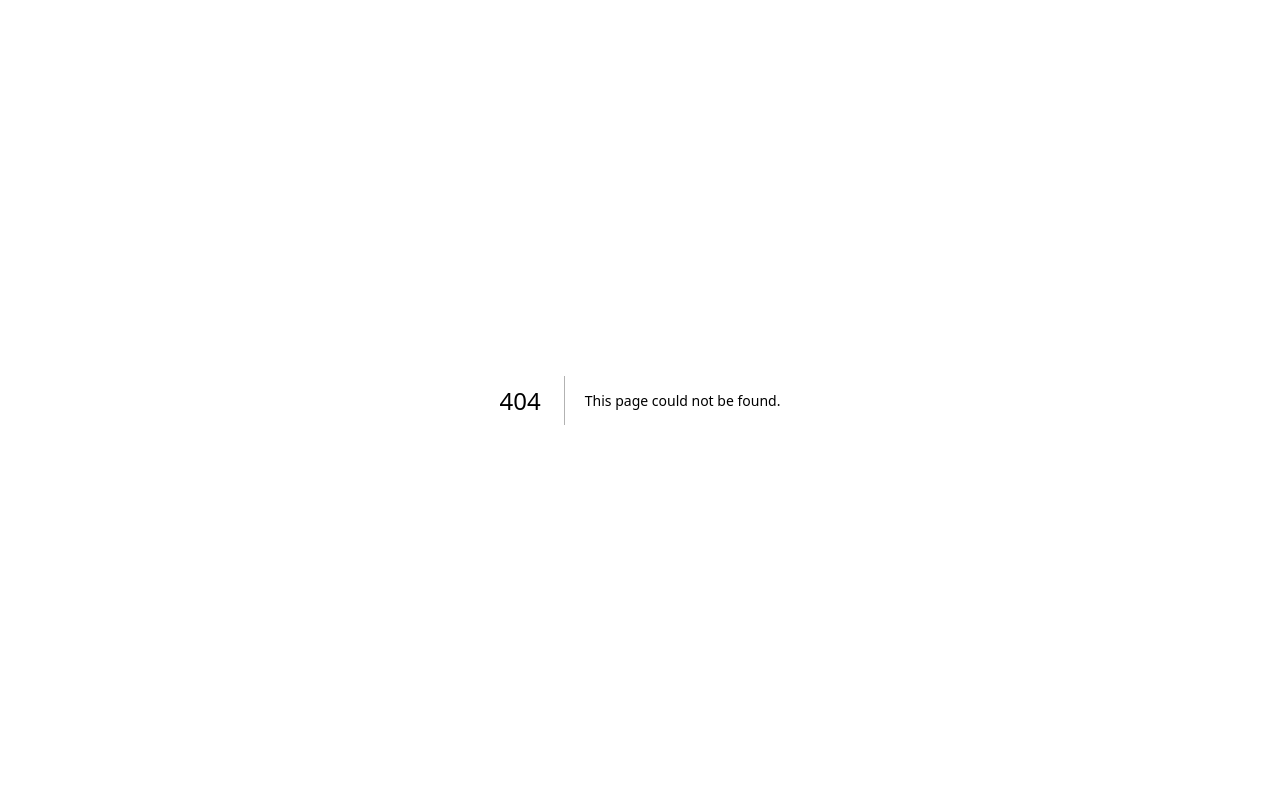
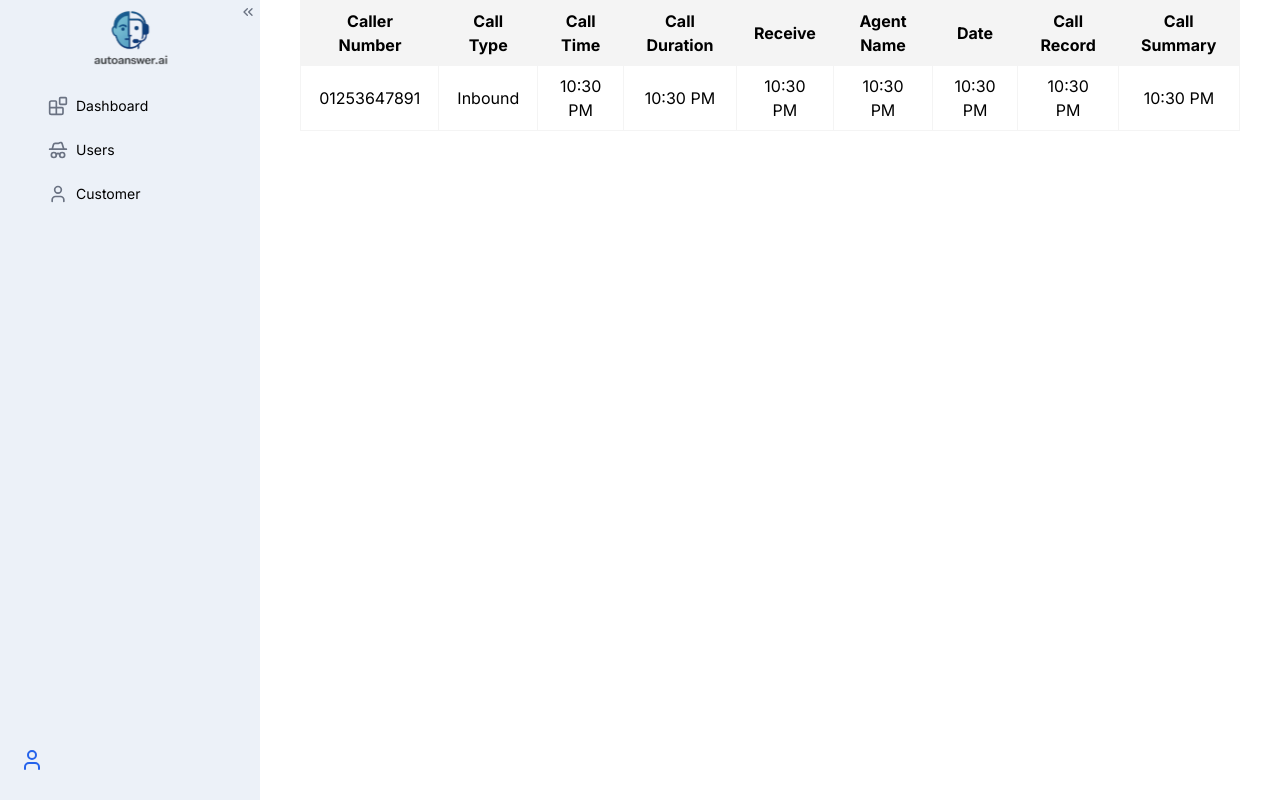
Before and after one commit to Betopia24/uprankedmarting_neuro_night_frontend, a Next.js app: page /admin/agent-management in a window 1280 px wide. Before the commit this address had no page. Built offline with nearby package versions, Linux system fonts and the light colour scheme.

Commit message:
Add new pages for agent management, customer management, and settings; implement Table component in agent and customer pages; initialize call management and dashboard pages.

```diff
--- /dev/null
+++ b/src/app/(dashboard)/admin/agent-management/page.tsx
@@ -0,0 +1,6 @@
+import React from "react";
+import Table from "../../_components/Table";
+
+export default function page() {
+  return <Table />;
+}
--- /dev/null
+++ b/src/app/(dashboard)/admin/customer/page.tsx
@@ -0,0 +1,6 @@
+import React from "react";
+import Table from "../../_components/Table";
+
+export default function page() {
+  return <Table />;
+}
--- /dev/null
+++ b/src/app/(dashboard)/admin/settings/page.tsx
@@ -0,0 +1,3 @@
+export default function CallFlowsLogic() {
+  return <div>page</div>;
+}
```
Also changed, not shown: src/app/(dashboard)/agent/call-management/page.tsx (added), src/app/(dashboard)/agent/dashboard/page.tsx (added).
